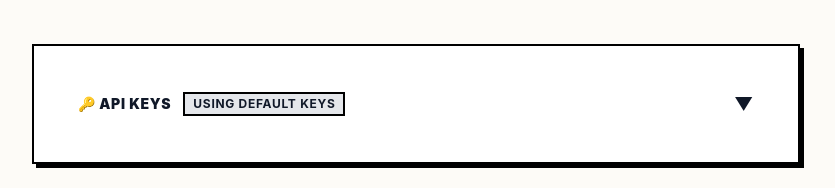
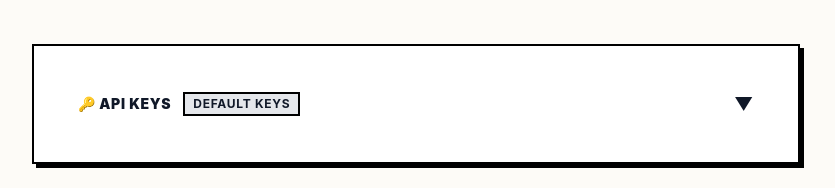
Before and after one commit to biswasprasana001/documind, a React (Vite) app in the folder frontend/: page / in a window 1280 px wide. Shown: the part 224-412 px from the top of the page, without its empty margins (224-1059 px from the left). Built offline with nearby package versions, Linux system fonts and the light colour scheme.

Commit message:
fix: open and close arrow UI for BYOK state

```diff
--- a/frontend/src/App.tsx
+++ b/frontend/src/App.tsx
@@ -234,22 +234,22 @@ function App() {
         <button
           id="byok-panel-toggle"
           onClick={() => setShowKeyPanel(!showKeyPanel)}
-          className="w-full flex items-center justify-between p-5 font-black text-sm uppercase tracking-wider hover:bg-gray-50 transition-colors cursor-pointer"
+          className="w-full flex items-center justify-between p-3 sm:p-5 font-black text-xs sm:text-sm uppercase tracking-wider hover:bg-gray-50 transition-colors cursor-pointer gap-2"
           aria-expanded={showKeyPanel}
         >
-          <span className="flex items-center gap-3">
-            🔑 API Keys
+          <span className="flex items-center gap-2 sm:gap-3 overflow-hidden">
+            <span className="whitespace-nowrap">🔑 API Keys</span>
             {isByokActive ? (
-              <span className="text-xs font-bold px-2 py-0.5 bg-green-300 border-2 border-black">
+              <span className="text-[10px] sm:text-xs font-bold px-1.5 sm:px-2 py-0.5 bg-green-300 border-2 border-black whitespace-nowrap truncate">
                 BYOK Active
               </span>
             ) : (
-              <span className="text-xs font-bold px-2 py-0.5 bg-gray-200 border-2 border-black">
-                Using Default Keys
+              <span className="text-[10px] sm:text-xs font-bold px-1.5 sm:px-2 py-0.5 bg-gray-200 border-2 border-black whitespace-nowrap truncate">
+                Default Keys
               </span>
             )}
           </span>
-          <span className="text-lg">{showKeyPanel ? '▲' : '▼'}</span>
+          <span className="text-base sm:text-lg flex-shrink-0">{showKeyPanel ? '▲' : '▼'}</span>
         </button>
 
         {/* Collapsible body */}
```
